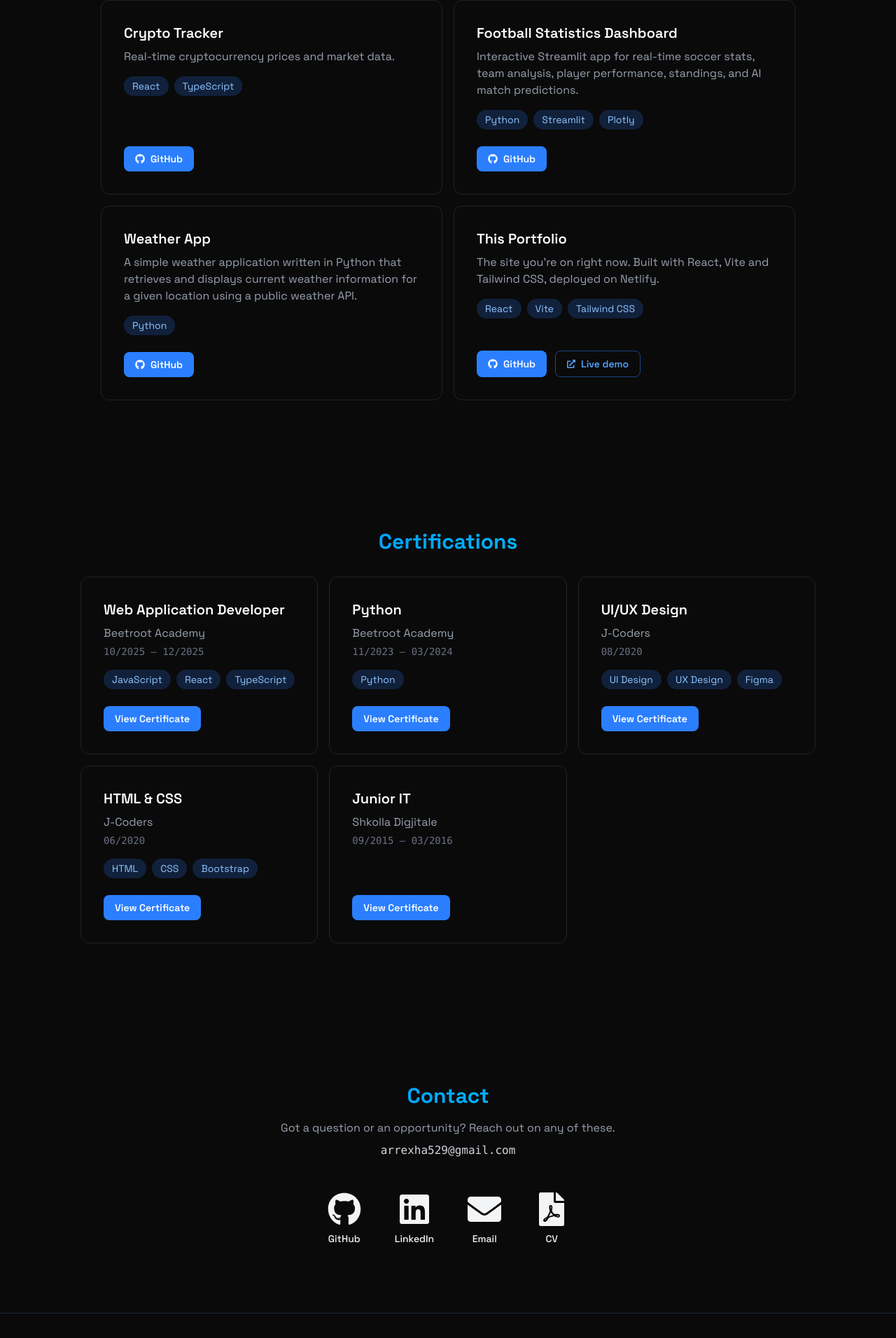
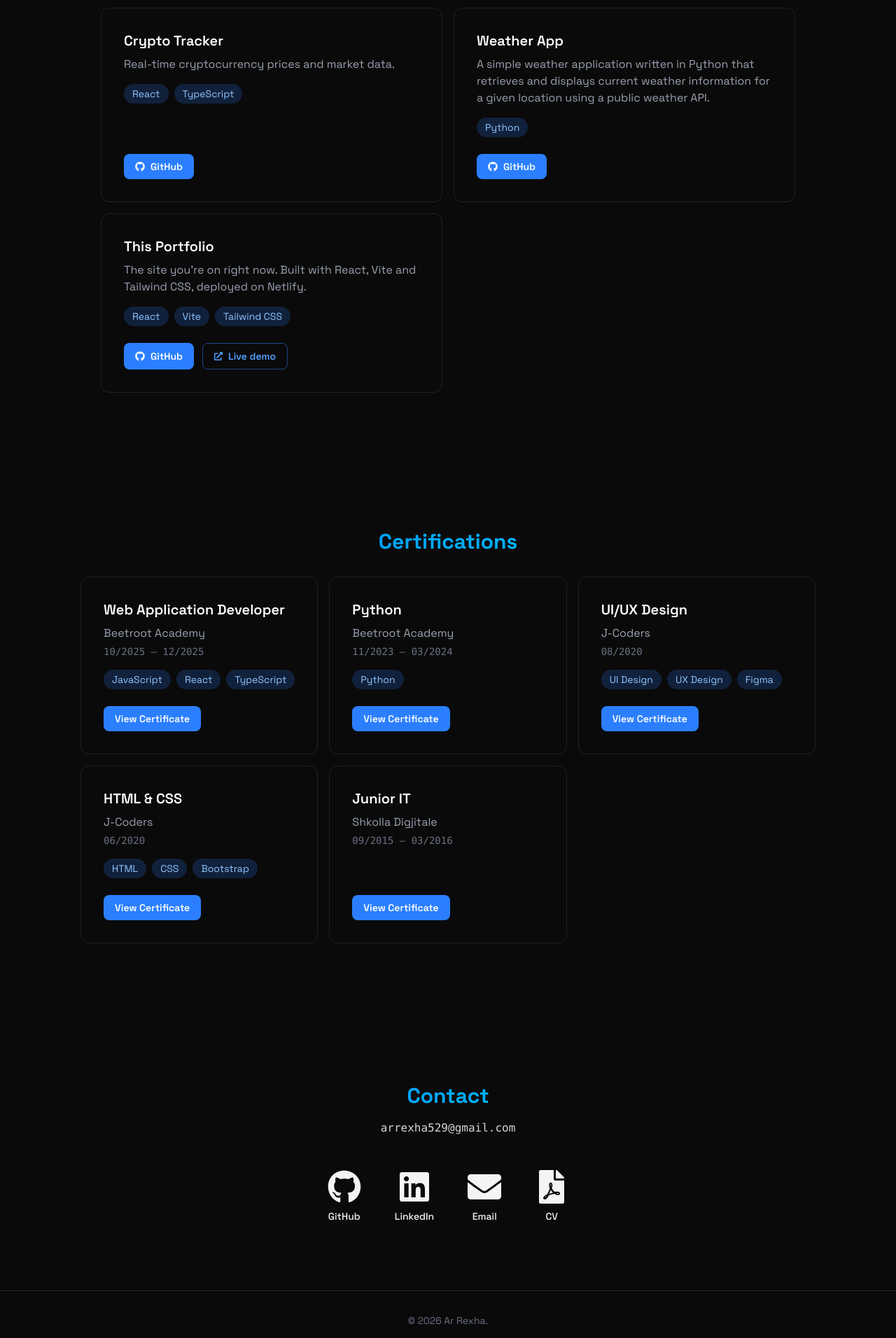
Before and after one commit to arrexha/Portfolio, a React (Vite) app: page / in a window 1280 px wide. Shown: the part 2216-4128 px from the top of the page at 70% size. Built offline with nearby package versions, Linux system fonts and the light colour scheme.

Commit message:
absolutely

```diff
--- a/src/components/Footer.jsx
+++ b/src/components/Footer.jsx
@@ -2,11 +2,8 @@
 
 export const Footer = () => (
   <footer className="border-t border-gray-800">
-    <div className="max-w-6xl mx-auto px-4 py-8 flex flex-col sm:flex-row items-center justify-between gap-3 text-sm text-gray-500">
+    <div className="max-w-6xl mx-auto px-4 py-8 text-center text-sm text-gray-500">
       <p>© {YEAR} Ar Rexha.</p>
-      <a href="#home" className="hover:text-white transition-colors">
-        Back to top ↑
-      </a>
     </div>
   </footer>
 );
--- a/src/components/sections/Contact.jsx
+++ b/src/components/sections/Contact.jsx
@@ -16,7 +16,6 @@
         <h2 className="text-3xl font-bold mb-4 bg-gradient-to-r from-blue-500 to-cyan-400 bg-clip-text text-transparent">
           Contact
         </h2>
-        <p className="text-gray-400 mb-2">Got a question or an opportunity? Reach out on any of these.</p>
         <p className="font-mono text-gray-300 mb-12 select-all break-all">{EMAIL}</p>
 
         <div className="flex flex-wrap justify-center gap-8 sm:gap-12">
--- a/src/components/sections/Experience.jsx
+++ b/src/components/sections/Experience.jsx
@@ -4,6 +4,7 @@
     role: "Junior IT",
     company: "StarLabs",
     date: "07/2026 – Present",
+    location: "Prishtine, Kosovo",
   },
   {
     role: "Tier 1 Support Intern",
--- a/src/components/sections/Projects.jsx
+++ b/src/components/sections/Projects.jsx
@@ -7,13 +7,7 @@
     tech: ["React", "TypeScript"],
     github: "https://github.com/arrexha/Crypto_Tracker",
   },
-  {
-    title: "Football Statistics Dashboard",
-    description:
-      "Interactive Streamlit app for real-time soccer stats, team analysis, player performance, standings, and AI match predictions.",
-    tech: ["Python", "Streamlit", "Plotly"],
-    github: "https://github.com/arrexha/Football-Statistics-Dashboard",
-  },
+
   {
     title: "Weather App",
     description:
--- a/src/navLinks.js
+++ b/src/navLinks.js
@@ -1,4 +1,4 @@
-// One list used by both the desktop navbar and the mobile menu.
+
 export const navLinks = [
   { id: "home", label: "Home" },
   { id: "about", label: "About" },
```
Also changed, not shown: 1 other file (tests, documents, lock files or other folders).
